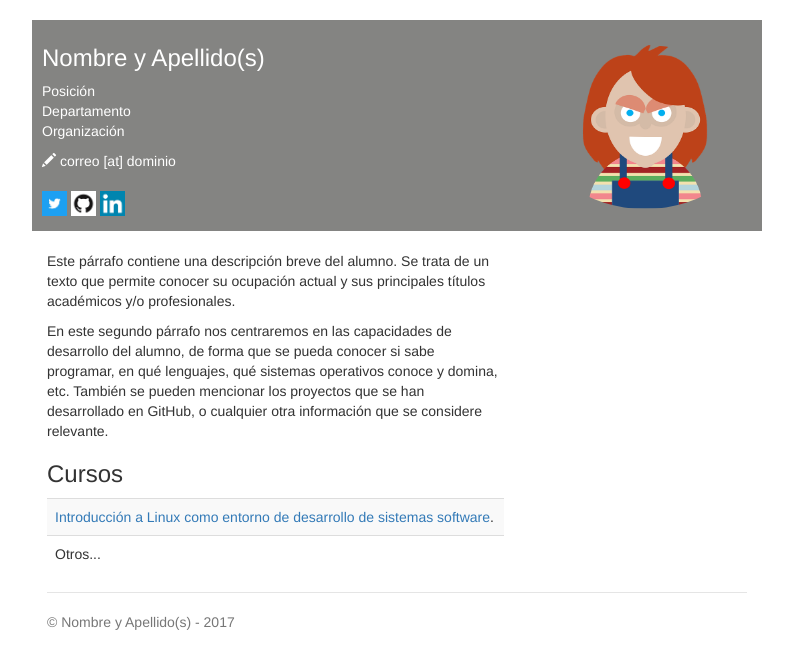
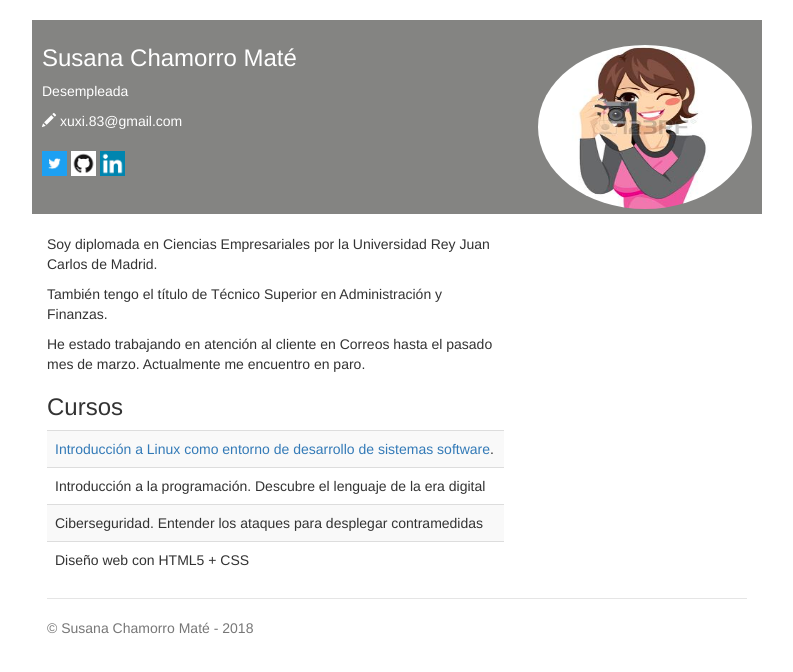
Before and after one commit to suchma/suchma.github.io, a plain HTML site: page index.html in a window 1280 px wide. Shown: the whole page, without its empty margins (243-1036 px from the left). Drawn offline with nearby package versions, Linux system fonts and the light colour scheme.

Commit message:
Tercera versión de mi página

```diff
--- a/index.html
+++ b/index.html
@@ -5,10 +5,10 @@
     <meta charset="utf-8">
     <meta name="description" content="Página de ejemplo del MOOC de LINUX - UPM.">
     <!--Sustituir por los datos del alumno-->
-    <meta name="author" content="Nombre y Apellido(s)">
+    <meta name="author" content="Susana Chamorro Maté">
 
     <!--Sustituir por los datos del alumno-->
-    <title>Nombre y Apellido(s)</title>
+    <title>Susana Chamorro Maté</title>
 
     <link href="css/bootstrap.min.css" rel="stylesheet">
     <link href="css/style.css" rel="stylesheet">
@@ -17,22 +17,22 @@
   <body>
     <div class="container header-bar">
       <!--Sustituir por los datos del alumno-->
-      <h3>Nombre y Apellido(s) <span><img style="width: 214px; height: 164px;" class='img-circle' alt="Nombre y Apellido(s)" src="img/foto.png" align="right"></span></h3>
+      <h3>Susana Chamorro Maté<span><img style="width: 214px; height: 164px;" class='img-circle' alt="Susana Chamorro Maté" src="img/foto.jpg" align="right"></span></h3>
       <p>
         <!--Sustituir por los datos del alumno-->
-        Posición<br>
-        Departamento<br>
-        Organización
+        Desempleada<br>
+        <!--Departamento<br>
+        Organización-->
       </p>
       <address>
         <!--Sustituir por los datos del alumno-->
-        <span class='glyphicon glyphicon-pencil'></span> correo [at] dominio <br>
+        <span class='glyphicon glyphicon-pencil'></span> xuxi.83@gmail.com <br>
       </address>
 
       <!--Sustituir por los datos del alumno-->
       <p><a href="http://twitter.com/usuario" target="blank"><img src="img/twitter-icon.jpg" width=25></a>
       <!--Sustituir por los datos del alumno-->
-      <a href="http://github.com/usuario" target="blank"><img src="img/github-icon.png" width=25></a>
+      <a href="https://suchma.github.io/" target="blank"><img src="img/github-icon.png" width=25></a>
       <!--Sustituir por los datos del alumno-->
       <a href="https://es.linkedin.com/in/usuario" target="blank"><img src="img/linkedin-icon.png" width=25></a>
     </div>
@@ -41,21 +41,25 @@
       <div class='row'>
         <div class='col-sm-8'>
           <br>
-          <p>Este párrafo contiene una descripción breve del alumno. Se trata de un texto que permite conocer su ocupación actual y sus principales títulos académicos y/o profesionales.  </p>
+          <p>Soy diplomada en Ciencias Empresariales por la Universidad Rey Juan Carlos de Madrid.</p>
 
-          <p>En este segundo párrafo nos centraremos en las capacidades de desarrollo del alumno, de forma que se pueda conocer si sabe programar, en qué lenguajes, qué sistemas operativos conoce y domina, etc. También se pueden mencionar los proyectos que se han desarrollado en GitHub, o cualquier otra información que se considere relevante.</p>
+          <p> También tengo el título de Técnico Superior en Administración y Finanzas.</p>
+
+          <p>He estado trabajando en atención al cliente en Correos hasta el pasado mes de marzo. Actualmente me encuentro en paro.</p>
 
           <h3>Cursos</h3>
           <table class='table table-striped'>
             <tr><td><a href="https://www.miriadax.net" target="blank">Introducción a Linux como entorno de desarrollo de sistemas software</a>.</td></tr>
-            <tr><td>Otros...</td></tr>
+            <tr><td>Introducción a la programación. Descubre el lenguaje de la era digital</td></tr>
+            <tr><td>Ciberseguridad. Entender los ataques para desplegar contramedidas</td></tr>
+            <tr><td>Diseño web con HTML5 + CSS</td></tr>
           </table>
         </div>
       </div>
 
       <footer class="footer">
         <!--Sustituir por los datos del alumno-->
-        <p>&copy; Nombre y Apellido(s) - 2017</p>
+        <p>&copy; Susana Chamorro Maté - 2018</p>
       </footer>
 
     </div>
```
Also changed, not shown: img/Susicaricatura.jpg (added), img/foto.jpg (added), img/fotovieja.png (added).
